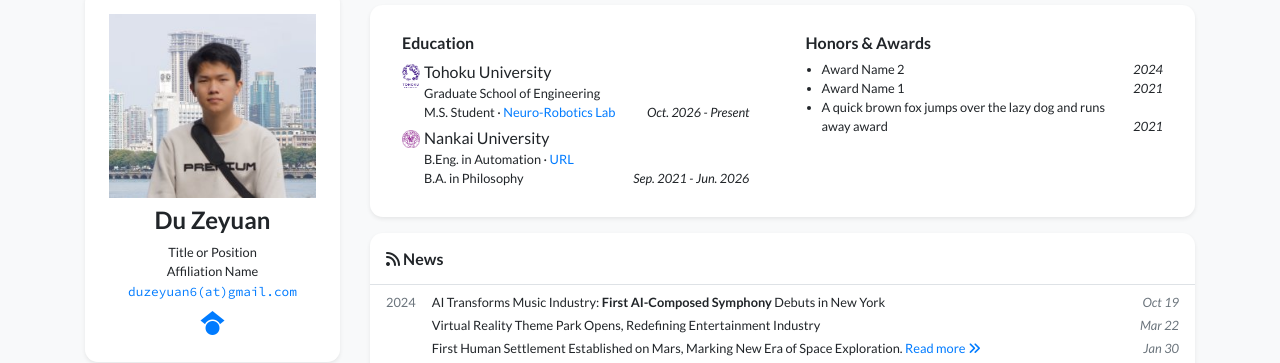
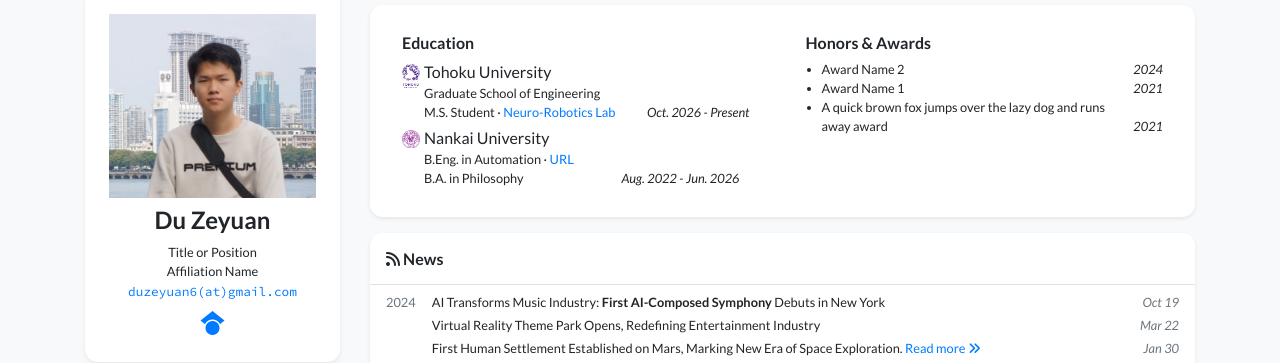
Before and after one commit to duzeyuan6/duzeyuan6.github.io, a Jekyll site: the page built from index.html, in a window 1280 px wide and 900 px high, scrolled down 413 px. Shown: the part 90-453 px from the top of the window. Built offline with Jekyll 4.4.1, drawn with Linux system fonts in a browser that asks for light colours; nearby versions of some CDN libraries; a style sheet for code colours, icons or effects is not loaded.

Commit message:
Update profile.yml

```diff
--- a/_data/profile.yml
+++ b/_data/profile.yml
@@ -45,7 +45,7 @@ education:
   position: >-
     B.Eng. in Automation · <a href="https://url.nankai.edu.cn/" target="_blank">URL</a> <br/>
     B.A. in Philosophy
-  date: Sep. 2021 - Jun. 2026
+  date: '<span style="margin-right: 10px;"> Aug. 2022 - Jun. 2026</span>'
 
 # experience:
 # - name: Peking University
```
